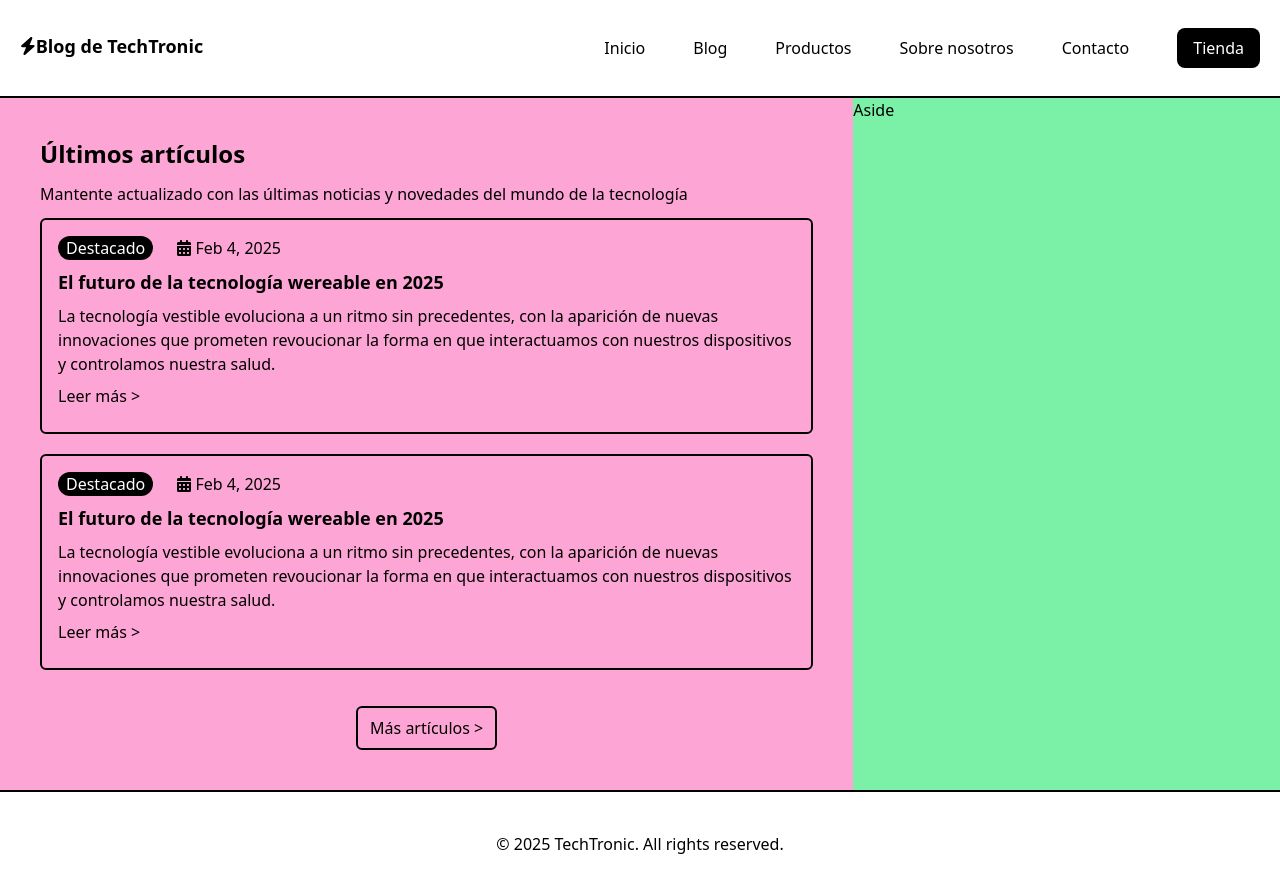
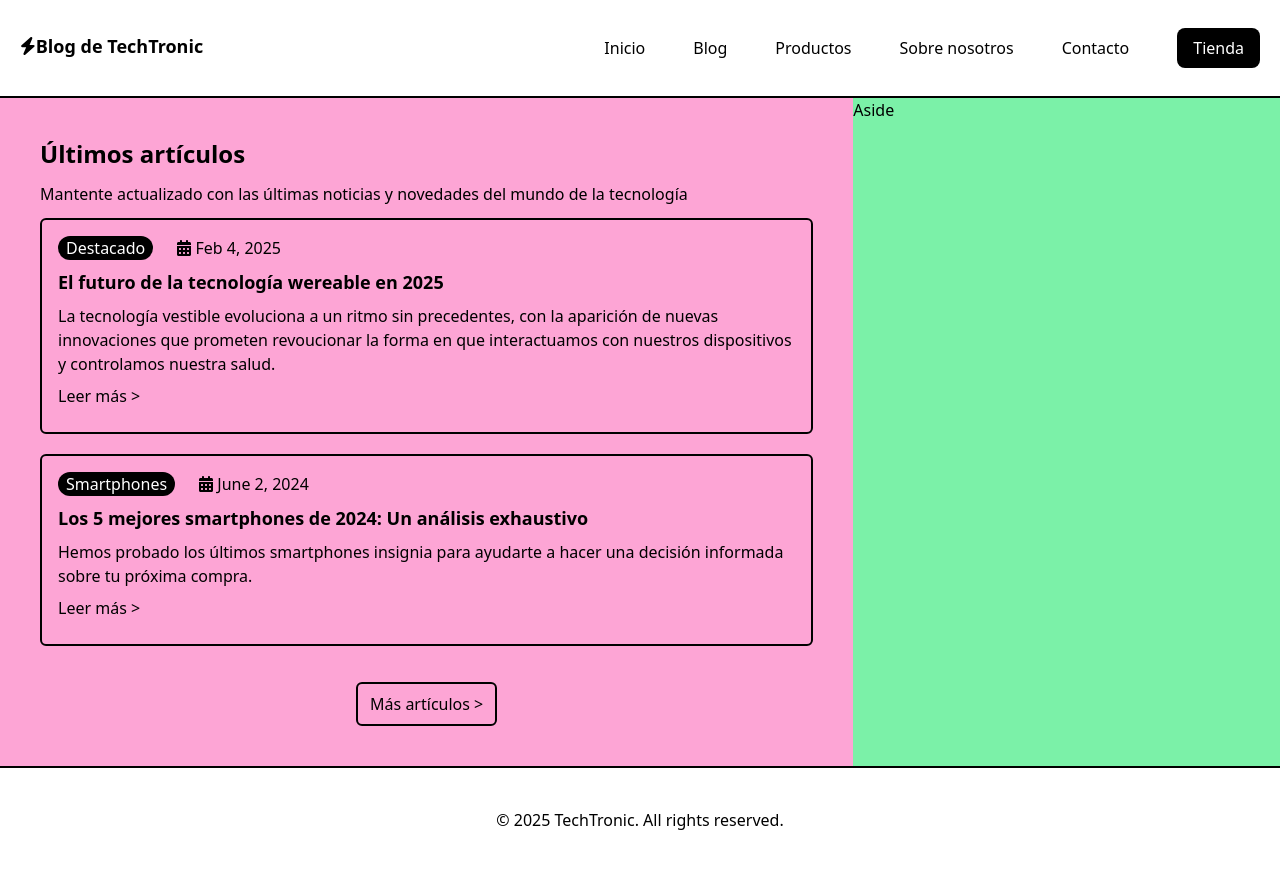
Before and after one commit to MelsCrest/TechTronic, a React (Vite) app in the folder web/: page / in a window 1280 px wide. Shown: the top 892 px of the page. Built offline with nearby package versions, Linux system fonts and the light colour scheme.

Commit message:
article component

```diff
--- a/web/src/components/Article.jsx
+++ b/web/src/components/Article.jsx
@@ -1,15 +1,15 @@
 import { FontAwesomeIcon } from '@fortawesome/react-fontawesome'
 import { faCalendarDays } from '@fortawesome/free-solid-svg-icons'
 
-function Article() {
+function Article({category, date, title, text}) {
   return (
     <article className='p-4 border-2 rounded-md mb-5'>
       <div className='flex flex-row gap-6'>
-        <p className='bg-black text-white px-2 rounded-full'>Destacado</p>
-        <p><FontAwesomeIcon icon={faCalendarDays} /> Feb 4, 2025</p>
+        <p className='bg-black text-white px-2 rounded-full'>{category}</p>
+        <p><FontAwesomeIcon icon={faCalendarDays} /> {date}</p>
       </div>
-      <h2 className='text-lg font-bold py-2'>El futuro de la tecnología wereable en 2025</h2>
-      <p>La tecnología vestible evoluciona a un ritmo sin precedentes, con la aparición de nuevas innovaciones que prometen revoucionar la forma en que interactuamos con nuestros dispositivos y controlamos nuestra salud.</p>
+      <h2 className='text-lg font-bold py-2'>{title}</h2>
+      <p>{text}</p>
       <p className='py-2'>Leer más &gt;</p>
     </article>
   )
--- a/web/src/components/Articles.jsx
+++ b/web/src/components/Articles.jsx
@@ -5,8 +5,8 @@ function Articles() {
     <section className="w-auto md:w-3/5 lg:w-2/3 bg-pink-300 h-full p-10 flex flex-col">
       <h1 className="text-2xl font-bold">Últimos artículos</h1>
       <p className="py-3">Mantente actualizado con las últimas noticias y novedades del mundo de la tecnología</p>
-      <Article />
-      <Article />
+      <Article category="Destacado" date="Feb 4, 2025" title="El futuro de la tecnología wereable en 2025" text="La tecnología vestible evoluciona a un ritmo sin precedentes, con la aparición de nuevas innovaciones que prometen revoucionar la forma en que interactuamos con nuestros dispositivos y controlamos nuestra salud."/>
+      <Article category="Smartphones" date="June 2, 2024" title="Los 5 mejores smartphones de 2024: Un análisis exhaustivo" text="Hemos probado los últimos smartphones insignia para ayudarte a hacer una decisión informada sobre tu próxima compra."/>
       <button className="border-2 rounded-md py-2 px-3 mt-4 ml-auto mr-auto">Más artículos &gt;</button>
     </section>
   );
```
